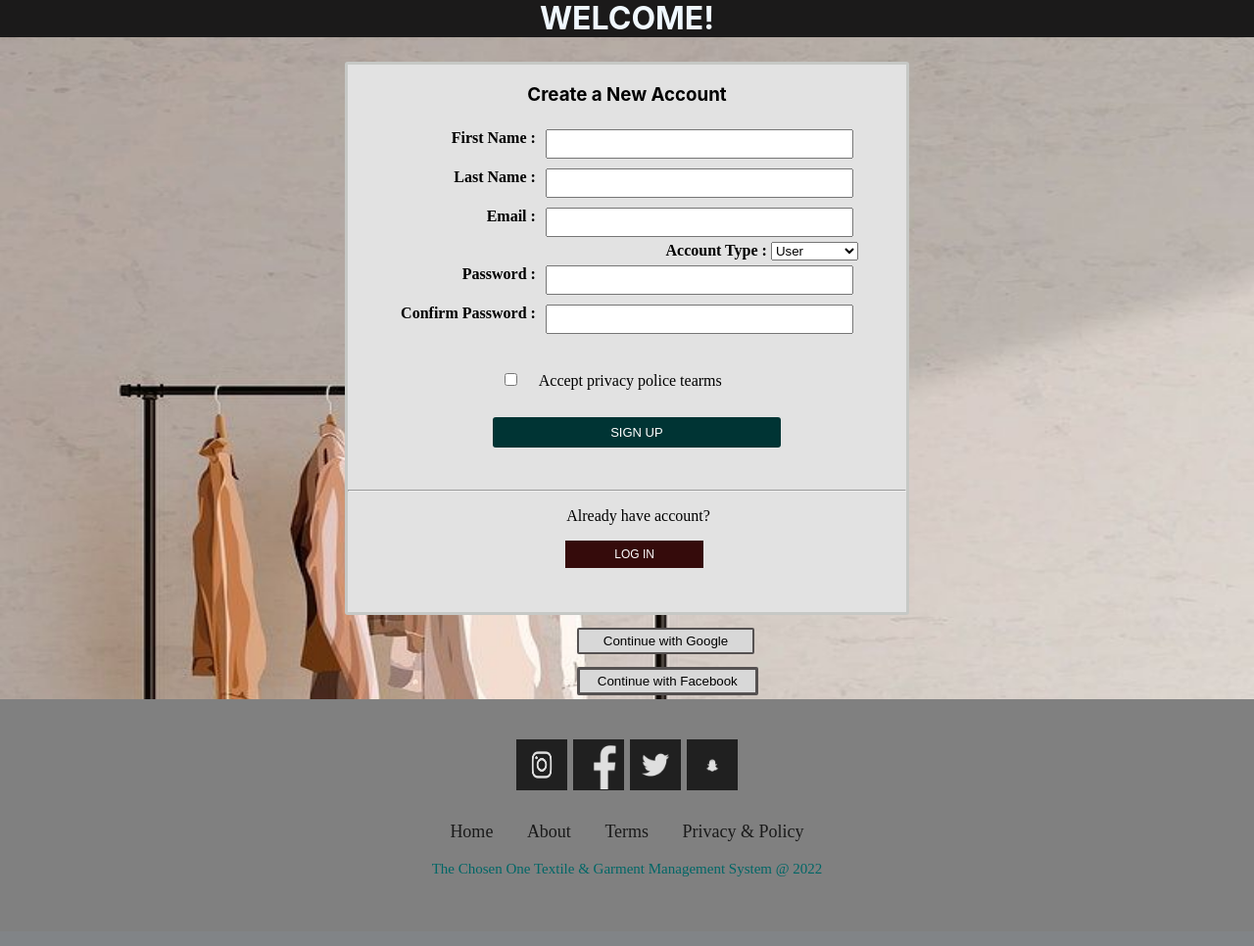
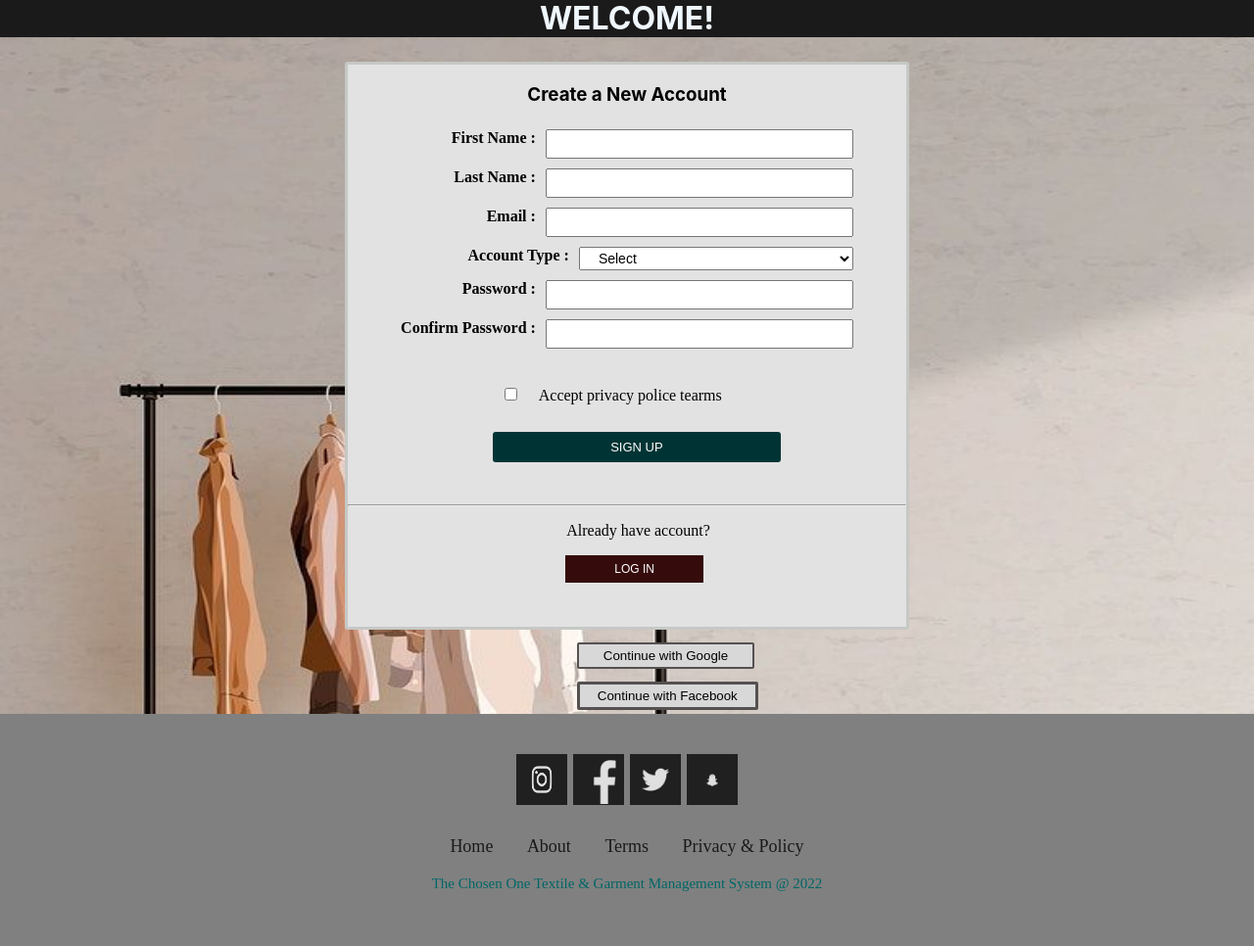
Before and after one commit to SandupaAbeywardana/IWT-Website, a PHP site: page /HTML/Reg.html in a window 1280 px wide. Shown: the part 188-1154 px from the top of the page at 98% size. Before the commit the page ends 1083 px from the top, so only its background shows below. Run offline with PHP 8.4, Linux system fonts and the light colour scheme.

Commit message:
reg edit

```diff
--- a/Project/CSS/Reg.css
+++ b/Project/CSS/Reg.css
@@ -317,7 +317,7 @@
         padding: auto;
     }
 
-    .sub-regbox input {
+    .sub-regbox input,  .sub-regbox select {
         margin: 5px;
         width: 35vh;
         height: 3vh;
@@ -331,7 +331,7 @@
         background-color: #f3efef;
     }
 
-    .sub-regbox label {
+    .sub-regbox label{
         margin: 5px;
         font-weight: 900;
         display: flex;
--- a/Project/HTML/Reg.html
+++ b/Project/HTML/Reg.html
@@ -17,33 +17,20 @@
                 <a href=""><img src="../Images/460b145b-2610-4b39-95a9-1df09218c7eb.jpg" class="logo" width="120px" height="100px"></a>
             </li>
 
-            <li><a href="../php/index.php"><b>Home</b></a></li>
-            <li><a href="achievements.html"><b>Achievements</b></a></li>
-            <li><a href="products.html"><b>Product</b></a></li>
-            <li><a href="contact.html"><b>Contact us</b></a></li>
-            <li><a href="login.html"><b>Log in</b></a></li>
+            <li><a href="index.php"><b>Home</b></a></li>
+            <li><a href="../HTML/achievements.html"><b>Achievements</b></a></li>
+            <li><a href="../HTML/products.html"><b>Product</b></a></li>
+            <li><a href="../HTML/contact.html"><b>Contact us</b></a></li>
+            <li><a href="../HTML/login.html"><b>Log in</b></a></li>
         </ul>
     </div>
-
-
-<!-- <form>
-        <div class="search">
-            <input type="text" placeholder="search">
-            <button class="search-button">Search</button>
-        </div>
-    </form> -->
-
-
-
-
-
 
 
     <div class="bg">
 
 
 
-        <form method="POST" action="../php/Reg.php">
+        <form method="POST" action="Reg.php">
 
 
 
@@ -73,14 +60,14 @@
                         </div>
 
                         <div class="sub-regbox">
-                            <lable for="accType" name="accType"> <b>Account Type :</b>
-                                <select id="accType" onChange="show_accType()">
-                                    <option value="user"> User </option>
-                                    <option value="client"> Client </option>
-                                    <option value="exporter"> Exporter </option>
-                                    <option value="wholesaler"> Wholesaler </option>
-                                </select>
-                            </lable>
+                            <label for="accType">Account Type :</label>
+                            <select id="accType" name="accType">
+                                <option value="user"> Select </option>
+                                <option value="user"> User </option>
+                                <option value="client"> Client </option>
+                                <option value="exporter"> Exporter </option>
+                                <option value="wholesaler"> Wholesaler </option>
+                            </select>
                         </div>
 
                         <div class="sub-regbox">
```
